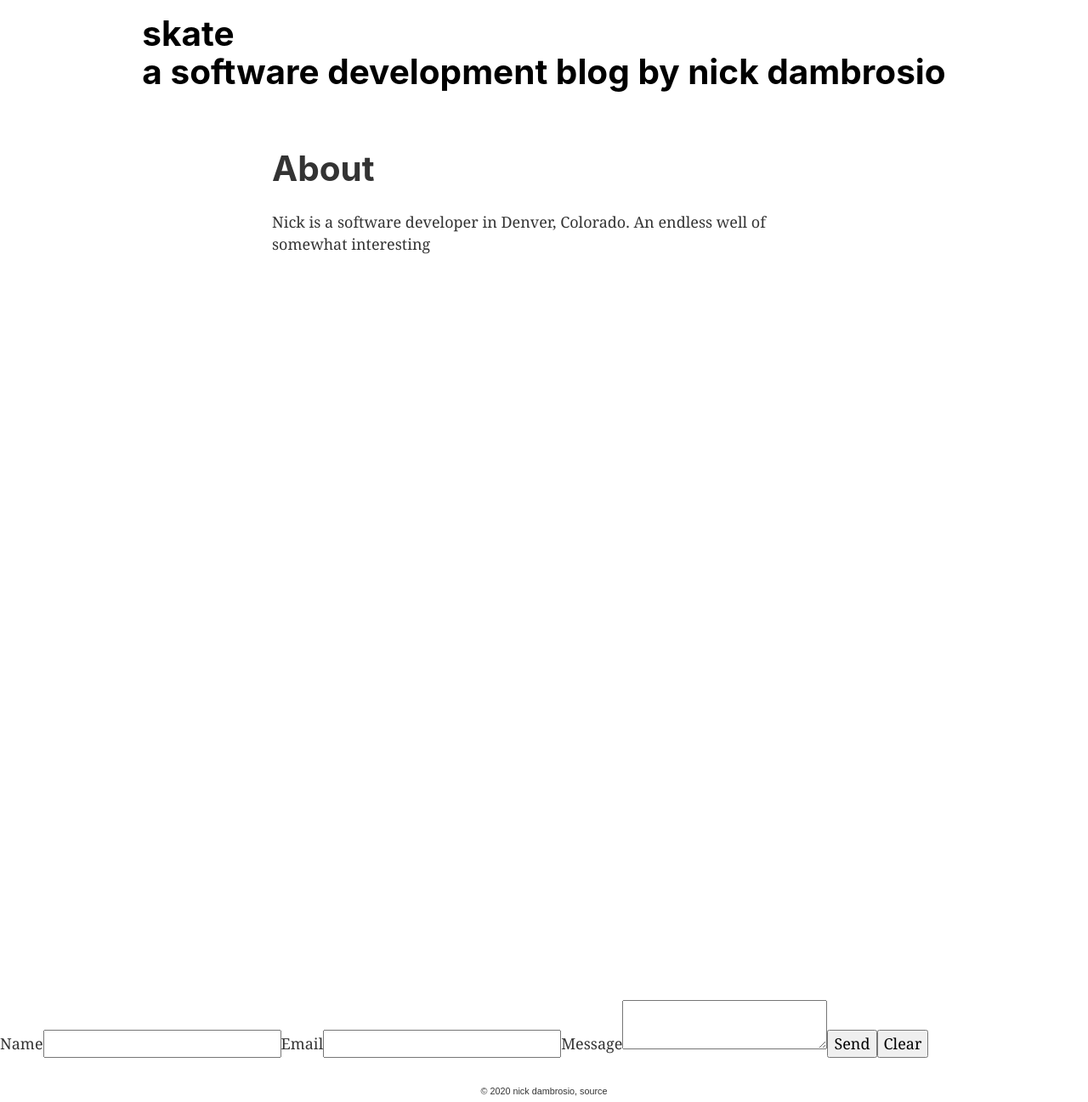
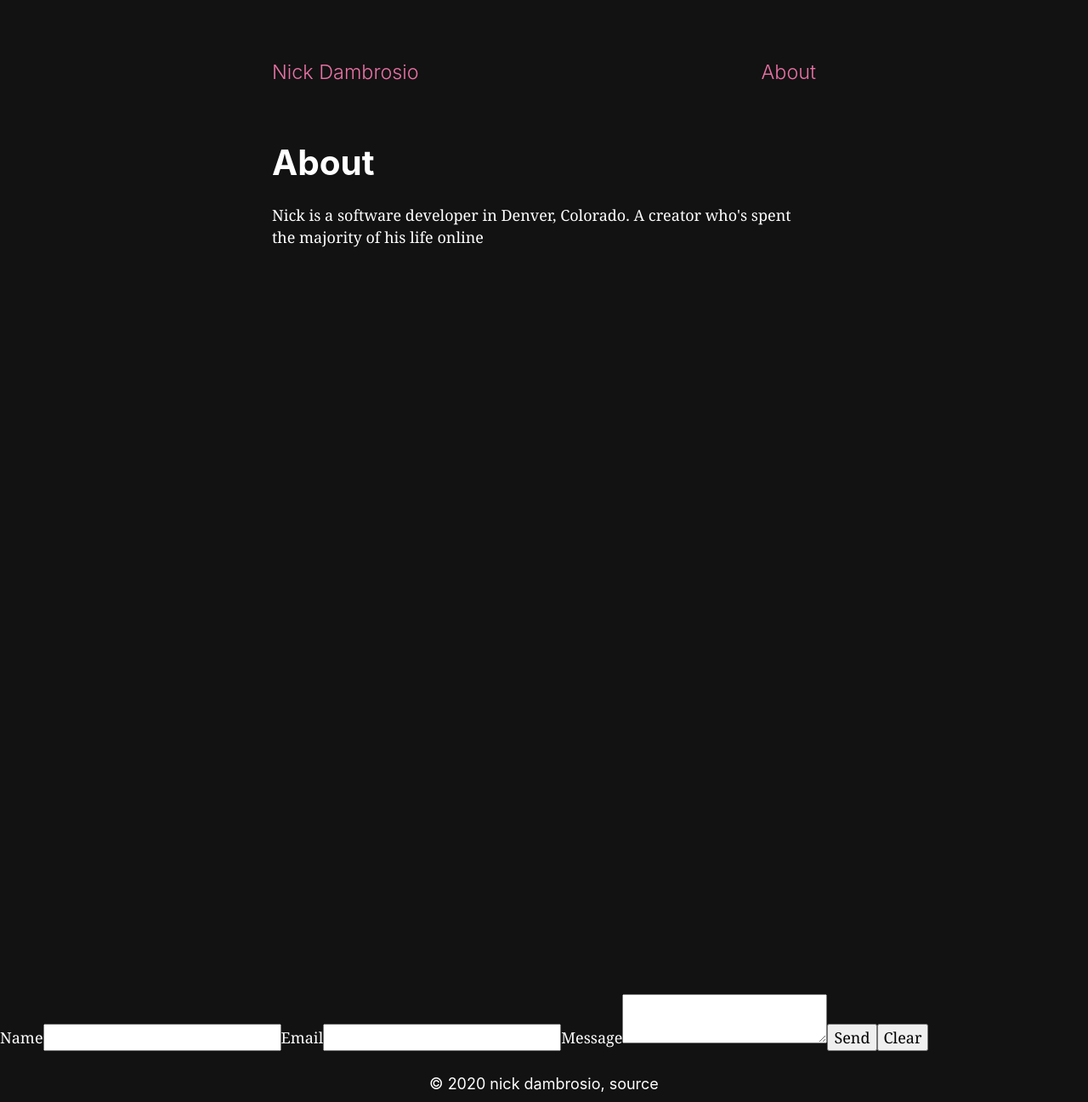
Before and after one commit to 30ozSteak/guard-and-grace, a Gatsby site: page /about in a window 1280 px wide. Shown: the whole page at 85% size. Built offline with nearby package versions, Linux system fonts and the light colour scheme; Gatsby itself is replaced by a stand-in of ours.

Commit message:
make dark

```diff
--- a/gatsby-config.js
+++ b/gatsby-config.js
@@ -1,6 +1,6 @@
 module.exports = {
   siteMetadata: {
-    title: `skate`,
+    title: `Nick Dambrosio`,
     description: `a software development blog by nick dambrosio`,
     author: `@iaaafm`,
     siteUrl: `https://www.nick-dambrosio.com`,
--- a/src/components/contact.js
+++ b/src/components/contact.js
@@ -1,5 +1,5 @@
-import React, { useState } from "react"
-import styled from "styled-components"
+import React from "react"
+// import styled from "styled-components"
 
 const Contact = () => {
   return (
--- a/src/components/header.js
+++ b/src/components/header.js
@@ -4,7 +4,6 @@ import React from "react"
 import styled from "styled-components"
 
 const HeaderWrapper = styled.div`
-  font-family: Arial, Helvetica, sans-serif;
   margin-bottom: 0;
 
   img {
@@ -13,24 +12,28 @@ const HeaderWrapper = styled.div`
 `
 
 const Nav = styled.div`
-  color: black;
+  color: white;
   text-align: left;
-
-  display: flex;
-  justify-content: center;
-  padding: 1rem 0;
+  width: 50%;
+  margin: 4rem auto;
+  h1 {
+    display: flex;
+    justify-content: space-between;
+  }
   a {
     text-decoration: none;
-    color: black;
+    color: #e972a5;
+    font-weight: 300;
+    font-size: 1.3rem;
   }
 `
 
-const Header = ({ siteTitle, siteDescription }) => (
+const Header = ({ siteTitle }) => (
   <HeaderWrapper>
     <Nav>
       <h1>
         <Link to="/">{siteTitle}</Link>
-        <p>{siteDescription}</p>
+        <Link to="/about">About</Link>
       </h1>
     </Nav>
   </HeaderWrapper>
--- a/src/components/layout.css
+++ b/src/components/layout.css
@@ -7,6 +7,7 @@ body {
   margin: 0;
   -webkit-font-smoothing: antialiased;
   -moz-osx-font-smoothing: grayscale;
+  background-color: #121212;
 }
 article,
 aside,
--- a/src/components/layout.js
+++ b/src/components/layout.js
@@ -10,6 +10,11 @@ import Header from "./header"
 import Contact from "./contact"
 import "./layout.css"
 
+const ThemeProvider = styled.div`
+  h2: #ff338b;
+  color: white;
+`
+
 const MainLayout = styled.main`
   text-align: left;
   margin: auto;
@@ -18,16 +23,17 @@ const MainLayout = styled.main`
 
 const Footer = styled.footer`
   text-transform: lowercase;
+  font-family: -apple-system, BlinkMacSystemFont, "Segoe UI", Roboto, Oxygen,
+    Ubuntu, Cantarell, "Open Sans", "Helvetica Neue", sans-serif;
   text-align: center;
-  font-size: 0.6rem;
-  font-family: Arial, Helvetica, sans-serif;
+  font-size: 1rem;
   a {
     text-decoration: none;
     color: inherit;
     transition: 0.2s;
   }
   a:hover {
-    color: purple;
+    color: #ff338b;
   }
 `
 
@@ -53,7 +59,7 @@ const Layout = ({ children, location }) => {
   // the image query above isn't being used but is being saved for posterity and future understandings
 
   return (
-    <div>
+    <ThemeProvider>
       <Header siteTitle={data.site.siteMetadata.title} />
       <Spring
         from={{ height: location.pathname === "/" ? 300 : 1000 }}
@@ -76,7 +82,7 @@ const Layout = ({ children, location }) => {
           <a href="https://github.com/30ozSteak/guard-and-grace">source</a>
         </Footer>
       </div>
-    </div>
+    </ThemeProvider>
   )
 }
 
--- a/src/components/listing.js
+++ b/src/components/listing.js
@@ -10,7 +10,7 @@ const LISTING_QUERY = graphql`
     ) {
       edges {
         node {
-          excerpt
+          excerpt(pruneLength: 140)
           frontmatter {
             date(formatString: "MM DD 'YY")
             title
@@ -30,23 +30,12 @@ const Post = styled.article`
     text-decoration: none;
   }
   p {
-    font-size: 0.8rem;
+    font-size: 1rem;
   }
   h2 {
     margin-bottom: 0;
     font-weight: 900;
-    font-size: 1.5rem;
-  }
-  .read-more-link {
-    text-transform: uppercase;
-    font-size: 0.7rem;
-    border-bottom: 1.5px solid transparent;
-    transition: 0.1s;
-    padding-bottom: 0.2rem;
-    color: #524763;
-  }
-  .read-more-link:hover {
-    border-bottom: 1.5px solid #524763;
+    font-size: 1.9rem;
   }
 `
 // box shadow that's subtle and good for cards
@@ -67,12 +56,6 @@ const Listing = () => {
             </Link>
             <p>{edge.node.frontmatter.date}</p>
             <p>{edge.node.excerpt}</p>
-            <Link
-              class="read-more-link"
-              to={`/posts${edge.node.frontmatter.slug}`}
-            >
-              Read More
-            </Link>
           </Post>
         ))}
       </ul>
--- a/src/pages/about.js
+++ b/src/pages/about.js
@@ -1,14 +1,14 @@
 import React from "react"
 import Layout from "../components/layout"
-import Archive from "../components/archive"
+// import Archive from "../components/archive"
 
 const About = ({ location }) => (
   <Layout location={location}>
     <div>
       <h1>About</h1>
       <p>
-        Nick is a software developer in Denver, Colorado. An endless well of
-        somewhat interesting
+        Nick is a software developer in Denver, Colorado. A creator who's spent
+        the majority of his life online
       </p>
       {/* <Archive /> */}
     </div>
```
